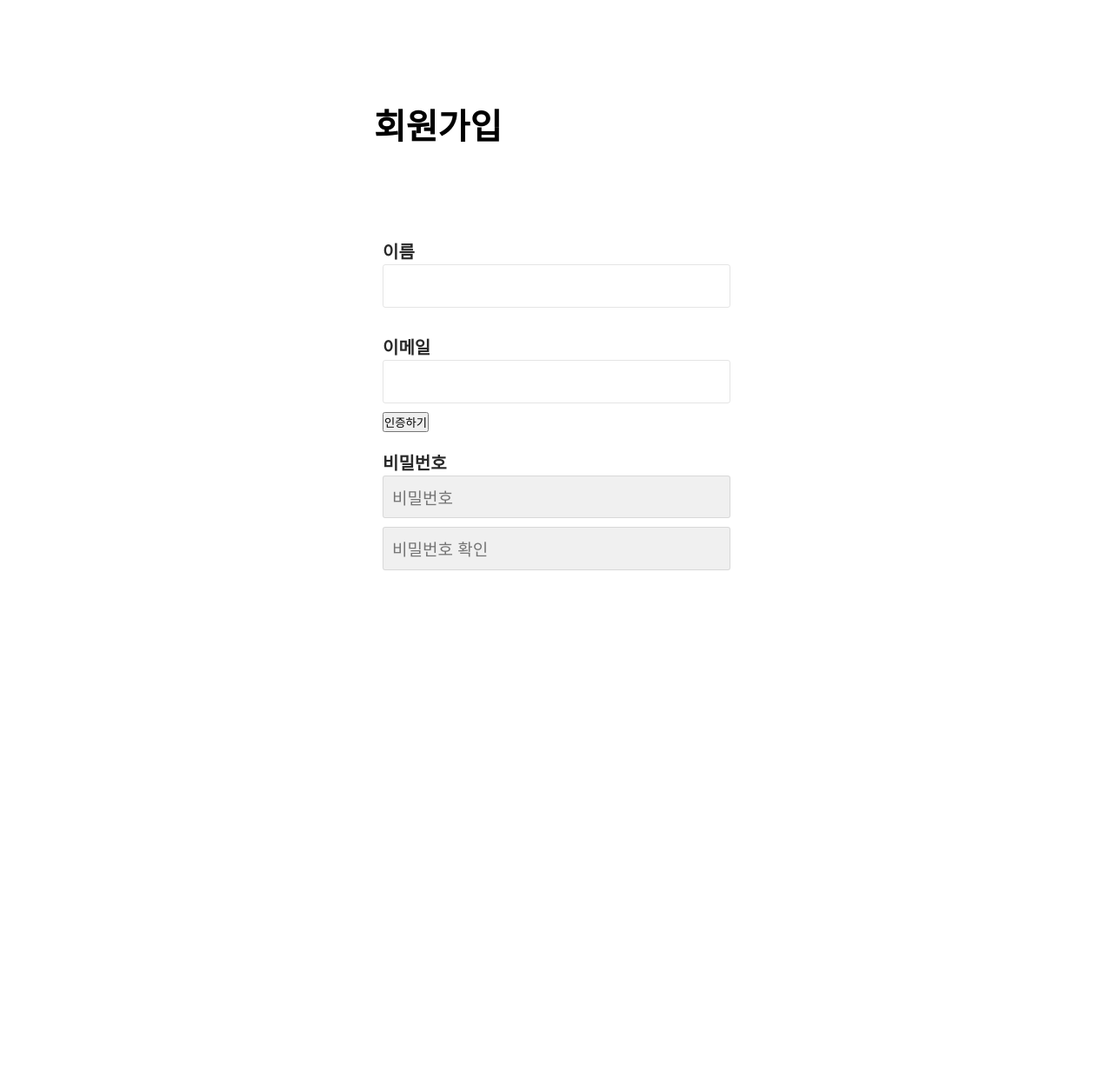
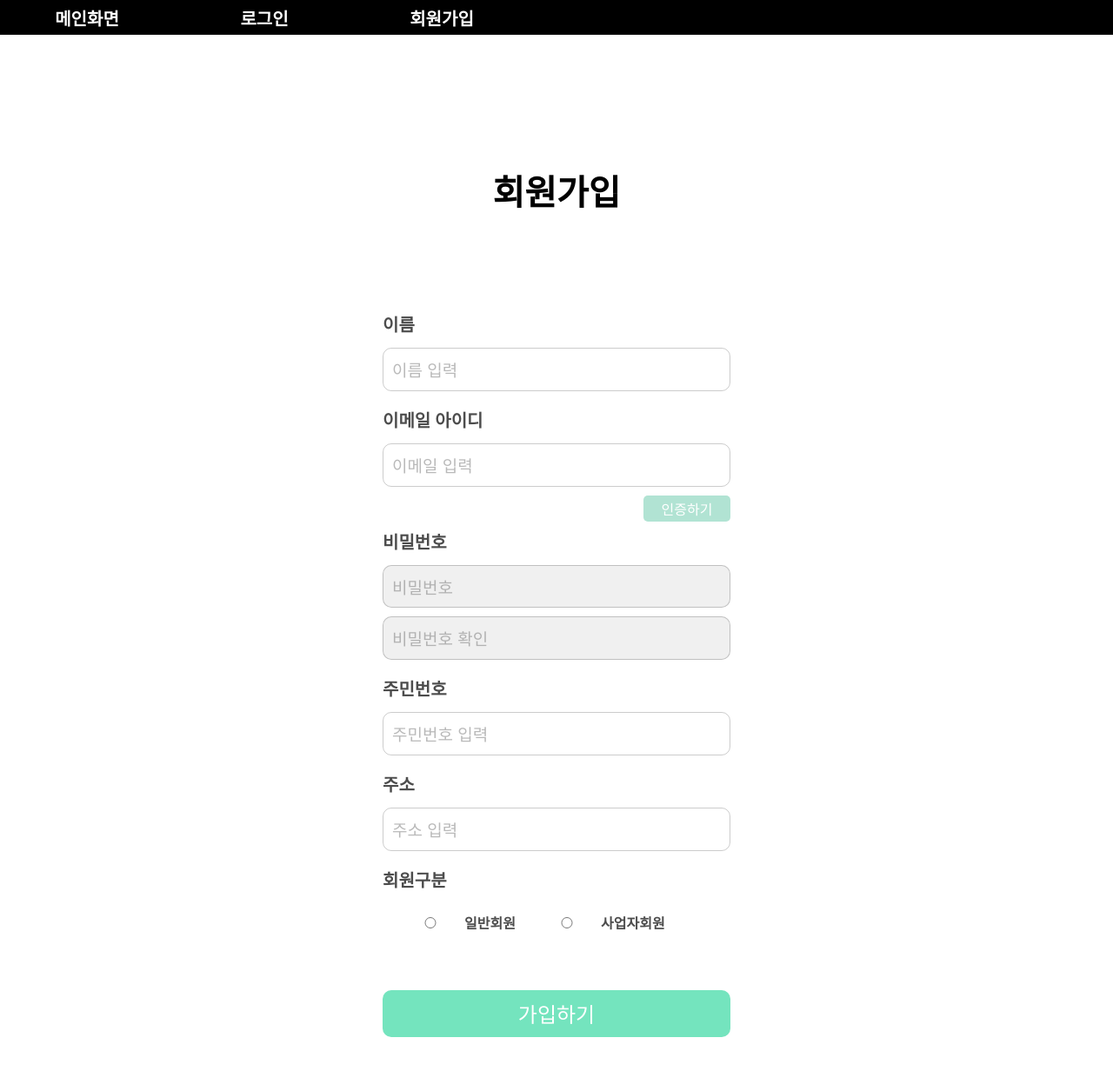
Before and after one commit to sunyoring/JavaScript-basic, a plain HTML site: page WEB/Join/Join.html in a window 1280 px wide. Shown: the whole page at 87% size. Before the commit the page ends 800 px from the top, so only its background shows below. Drawn offline with nearby package versions, Linux system fonts and the light colour scheme.

Commit message:
2021-08-14

```diff
--- a/WEB/Join/Join.html
+++ b/WEB/Join/Join.html
@@ -7,50 +7,82 @@
     <title>회원가입</title>
     <link href="https://fonts.googleapis.com/css2?family=Rajdhani:wght@500&display=swap" rel="stylesheet">
     <script src="https://ajax.googleapis.com/ajax/libs/jquery/3.6.0/jquery.min.js"></script>
+    <script src="https://maxcdn.bootstrapcdn.com/bootstrap/4.5.2/js/bootstrap.min.js"></script>
+
 
     <style>
       * {
-            margin: 0 auto;
+            margin: 0 ;
             padding: 0;
             box-sizing: border-box;
         }
-        body{
+
+        .menu-bar{
+            width: 100%;
+            height: 40px;
+            background: black;
+
+        }
+        .menu-bar button{
+            border: none;
+            width: 200px;
+            height: 100%;
+            background-color:rgba(0, 0, 0, 0);
+            color: white;
+            font-size: 20px;
+            font-weight: 600;
+        }
+        .menu-bar button:hover{
+            cursor: pointer;
+        }
+        .join-form{
             font-family: 'Rajdhani','sans-serif';
-            display: flex; /*하나의 플렉스 아이템이 자신의 컨테이너가 차지하는 공간에 맞추기 위해 크기를 키우거나 줄이는 방법을 설정하는 속성*/
+            /* 하나의 플렉스 아이템이 자신의 컨테이너가 차지하는 공간에 맞추기 위해 크기를 키우거나 줄이는 방법을 설정하는 속성*/
             justify-content: center;
             align-items: center;
-            height: 100vh;  /*vh : veiwport height*/
-            background: white;  /* url(이미지 주소) no-repeat center :  배경을 반복없는 이미지로 */
-            background-size: cover;
+            text-align: center;
         }
+        .join-form div{
+            display: inline-block;
+            text-align: left;
+        }
+
 
         .join-form h1{
             font-size: 40px;
-            text-align: left;
+            text-align: center;
+            margin-top: 150px;
             margin-bottom: 100px;
-
         }
 
         .input-area{
-            margin:10px;
             width: 400px;
-            position: relative;
         }
+        .input-area button{
+            width: 25%;
+            height: 30px;
+            background: rgba(100, 200, 167,.5) ;
+            border: none;
+            border-radius: 5px;
+            font-size: 1em;
+            color:white;
+            margin-left: 300px;
+        }
+
         .input-area input{
             width: 100%;
             padding: 15px 10px 10px;
             line-height: 1.2em;
             background: transparent;
             margin-bottom: 10px;
-            border: 0.3px solid rgba(0,0,0,.1);
-            border-radius: 3px;
+            border: 0.3px solid rgba(0,0,0,.2);
+            border-radius: 10px;
             font-size: 19px;
             color: black;
             outline: none;
         }
-
-        .area{
-            margin-bottom: 20px;
+        .input-area input::placeholder{
+            opacity: 0.5;
         }
 
 
@@ -58,42 +90,100 @@
             background:rgba(0, 0, 0,.06);
         }
 
-
-
         label{
-            left: 10px;
-            top:15px;
+            line-height: 50px;
             font-size: 20px;
             font-weight: 700;
-            color:rgba(0,0,0,.84);
+            color:rgba(0,0,0,.7);
             padding-bottom: 5px;
         }
+
+        .usercode-area{
+            width: 100%;
+            display: inline;
+        }
+        .usercode-area input{
+            width: 70px;
+            margin-left: 20px;
+
+        }
+
+        .usercode-area label{
+            font-size: 1em;
+        }
+
+        #joinBtn{
+            margin-top: 50px;
+            margin-bottom: 100px;
+            background-color: rgb(116, 228, 190);
+            border: none;
+            color: white;
+            font-size: 1.5em;
+        }
+
+        #joinBtn:hover{
+            cursor: pointer;
+            background-color: mediumaquamarine;
+
+        }
+
 
     </style>
 </head>
 <body>
+
+    <section class="menu-bar">
+        <button>메인화면</button>
+        <button>로그인</button>
+        <button>회원가입</button>
+    </section>
+
     <section class="join-form" >
         <h1>회원가입</h1>
 
         <div class="input-area">
 
             <div class="name-area area">
-               <label for="name">이름</label>
-                <input type="text" id="name" name="name">
-            </div>
-            <div class="email-area area">
-                <label for="email">이메일
-                </label>
-                <input type="email" id="email" name="email">
-                <button style="alik">인증하기</button>
+
+                <label for="name">이름</label>
+                <input type="text" id="name" name="name" placeholder="이름 입력">
+
+                <label for="email">이메일 아이디</label>
+                <input type="email" id="email" name="email" placeholder="이메일 입력">
+                <button>인증하기</button> <br>
+
+                <div class="pwd-area area">
+                    <label for="name">비밀번호</label>
+                    <input type="password" id="password1" name="password1" placeholder="비밀번호">
+                    <input type="password" id="password2" name="password2" placeholder="비밀번호 확인">
+
+                </div>
+
+
+                <label for="ssn">주민번호 </label>
+                <input type="email" id="email" name="email" placeholder="주민번호 입력">
+
+                <label for="email">주소 </label>
+                <input type="email" id="email" name="email" placeholder="주소 입력">
+
+                <label>회원구분</label>
+                <br>
+                <div class="usercode-area" >
+                    <input type="radio" class=usercode id="normal" name="usercode" value="일반회원"><label for="normal"> 일반회원</label>
+                   <input type="radio" class=usercode id="business" name="usercode" value="사업자회원"> <label for="business"> 사업자회원</label>
+                </div>
+
+
+
+                <input id="joinBtn" type="submit" value="가입하기">
             </div>
 
-            <div class="pwd-area area">
-                <label for="name">비밀번호
-                <input type="password" id="password1" name="password1" placeholder="비밀번호">
-                <input type="password" id="password2" name="password2" placeholder="비밀번호 확인">
-            </label>
-            </div>
+
+
+
+
+
+
 
         </div>
     </section>
```
Also changed, not shown: WEB/Login/Login01.html (+29 -3 lines).
